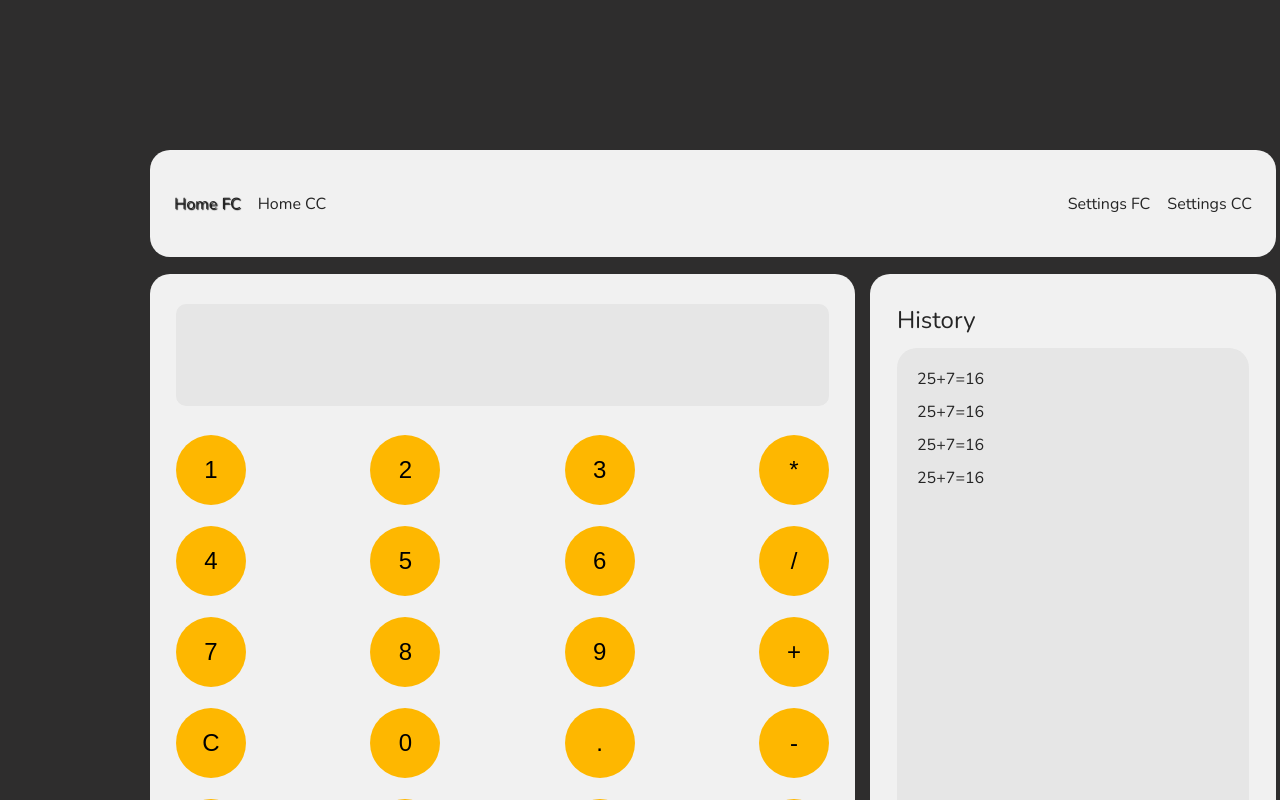
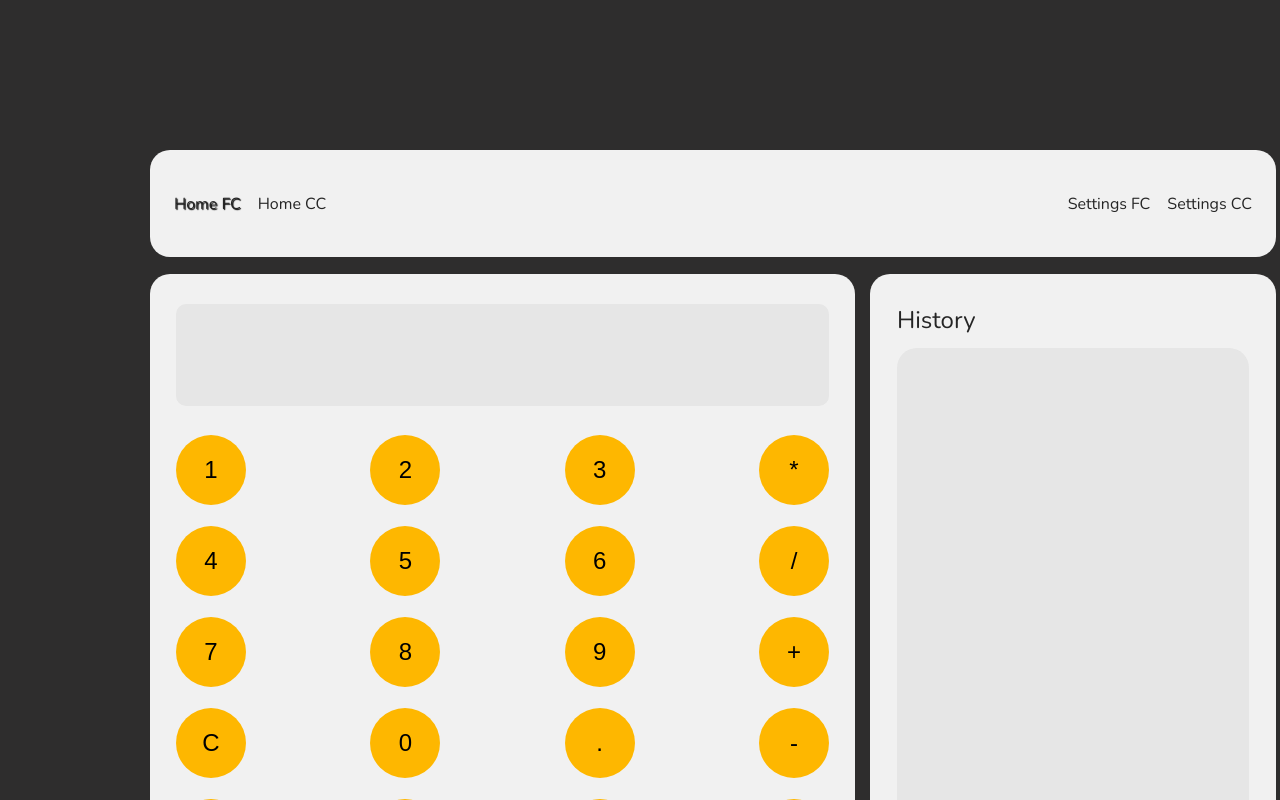
Before and after one commit to Defou1ts/calculation, a React (Create React App) app: page /fc in a window 1280 px wide. Shown: the top 800 px of the page. Built offline with nearby package versions, Linux system fonts and the light colour scheme.

Commit message:
connected calculator state with function components

```diff
--- a/src/components/Calculator/CalculatorFC.tsx
+++ b/src/components/Calculator/CalculatorFC.tsx
@@ -1,4 +1,5 @@
-import React, { useState } from 'react';
+import React, { useEffect, useState } from 'react';
+import { useAppDispatch, setResult, setHistory, setDisplayValue, useAppSelector } from '@store';
 import { Display, Keypad } from '@components';
 import { CalculatorWrapper } from './styled';
 import {
@@ -15,9 +16,11 @@ import {
 export const CalculatorFC = (): JSX.Element => {
 	// eslint-disable-next-line @typescript-eslint/no-unused-vars
 	const [calculator, _] = useState<Calculator>(new Calculator());
-	const [result, setResult] = useState<number | null>(null);
-	const [displayValue, setDisplayValue] = useState<string>('');
-	const [history, setHistory] = useState<string[]>([]);
+
+	const dispatch = useAppDispatch();
+
+	const history = useAppSelector((state) => state.calculator.history);
+	const displayValue = useAppSelector((state) => state.calculator.displayValue);
 
 	const handleKeyboardClick = (value: string): void => {
 		switch (value) {
@@ -41,27 +44,30 @@ export const CalculatorFC = (): JSX.Element => {
 				break;
 			case 'C':
 				calculator.clearExpression();
-				setResult(null);
+				dispatch(setResult(null));
 				break;
 			case 'CE':
 				calculator.undo();
 				break;
 			case '=':
-				setResult(calculator.calcResult());
-				setHistory(calculator.history);
+				dispatch(setResult(calculator.calcResult()));
+				dispatch(setHistory(calculator.history));
 				break;
 			default:
 				calculator.executeCommand(new AddNumber(+value));
 		}
 
-		setDisplayValue(calculator.currentExpression);
+		dispatch(setDisplayValue(calculator.currentExpression));
 	};
 
-	console.log(history);
+	useEffect(() => {
+		calculator.currentExpression = displayValue;
+		calculator.history = history;
+	}, []);
 
 	return (
 		<CalculatorWrapper>
-			<Display displayValue={displayValue} result={result} />
+			<Display />
 			<Keypad handleClick={handleKeyboardClick} />
 		</CalculatorWrapper>
 	);
--- a/src/components/Display/Display.tsx
+++ b/src/components/Display/Display.tsx
@@ -1,8 +1,11 @@
+import { useAppSelector } from '@store';
 import React from 'react';
-import { type DisplayProps } from './Display.props';
 import { DisplayText, DisplayWrapper } from './styled';
 
-export const Display = ({ displayValue, result }: DisplayProps): JSX.Element => {
+export const Display = (): JSX.Element => {
+	const displayValue = useAppSelector((state) => state.calculator.displayValue);
+	const result = useAppSelector((state) => state.calculator.result);
+
 	const truncatedDisplayValue = displayValue.length > 18 ? displayValue.slice(0, 18) + '...' : displayValue;
 
 	return (
--- a/src/components/HistoryMonitor/HistoryMonitor.tsx
+++ b/src/components/HistoryMonitor/HistoryMonitor.tsx
@@ -1,14 +1,16 @@
+import { useAppSelector } from '@store';
 import React from 'react';
 import { MonitorItem, MonitorList, MonitorWrapper } from './styled';
 
 export const HistoryMonitor = (): JSX.Element => {
+	const history = useAppSelector((state) => state.calculator.history);
+
 	return (
 		<MonitorWrapper>
 			<MonitorList>
-				<MonitorItem>25+7=16</MonitorItem>
-				<MonitorItem>25+7=16</MonitorItem>
-				<MonitorItem>25+7=16</MonitorItem>
-				<MonitorItem>25+7=16</MonitorItem>
+				{history.map((value) => (
+					<MonitorItem key={value}>{value}</MonitorItem>
+				))}
 			</MonitorList>
 		</MonitorWrapper>
 	);
--- a/src/store/index.ts
+++ b/src/store/index.ts
@@ -2,3 +2,4 @@ export * from './store';
 export * from './hooks';
 
 export * from './slices/theme.slice';
+export * from './slices/calculator.slice';
--- a/src/utils/calculator/calculator.ts
+++ b/src/utils/calculator/calculator.ts
@@ -3,7 +3,7 @@ import { Expression } from './expression';
 
 export class Calculator {
 	private readonly expression: Expression = new Expression('');
-	private readonly _history: string[] = [];
+	private _history: string[] = [];
 
 	executeCommand(command: Command): void {
 		this.expression.value = command.execute(this.expression.value);
@@ -29,11 +29,19 @@ export class Calculator {
 		return this.expression.value;
 	}
 
+	set currentExpression(expression: string) {
+		this.expression.value = expression;
+	}
+
 	private addToHistory(expression: string): void {
-		this._history.push(expression);
+		this._history = [...this._history, expression];
 	}
 
 	get history(): string[] {
 		return this._history;
 	}
+
+	set history(history: string[]) {
+		this._history = history;
+	}
 }
```
